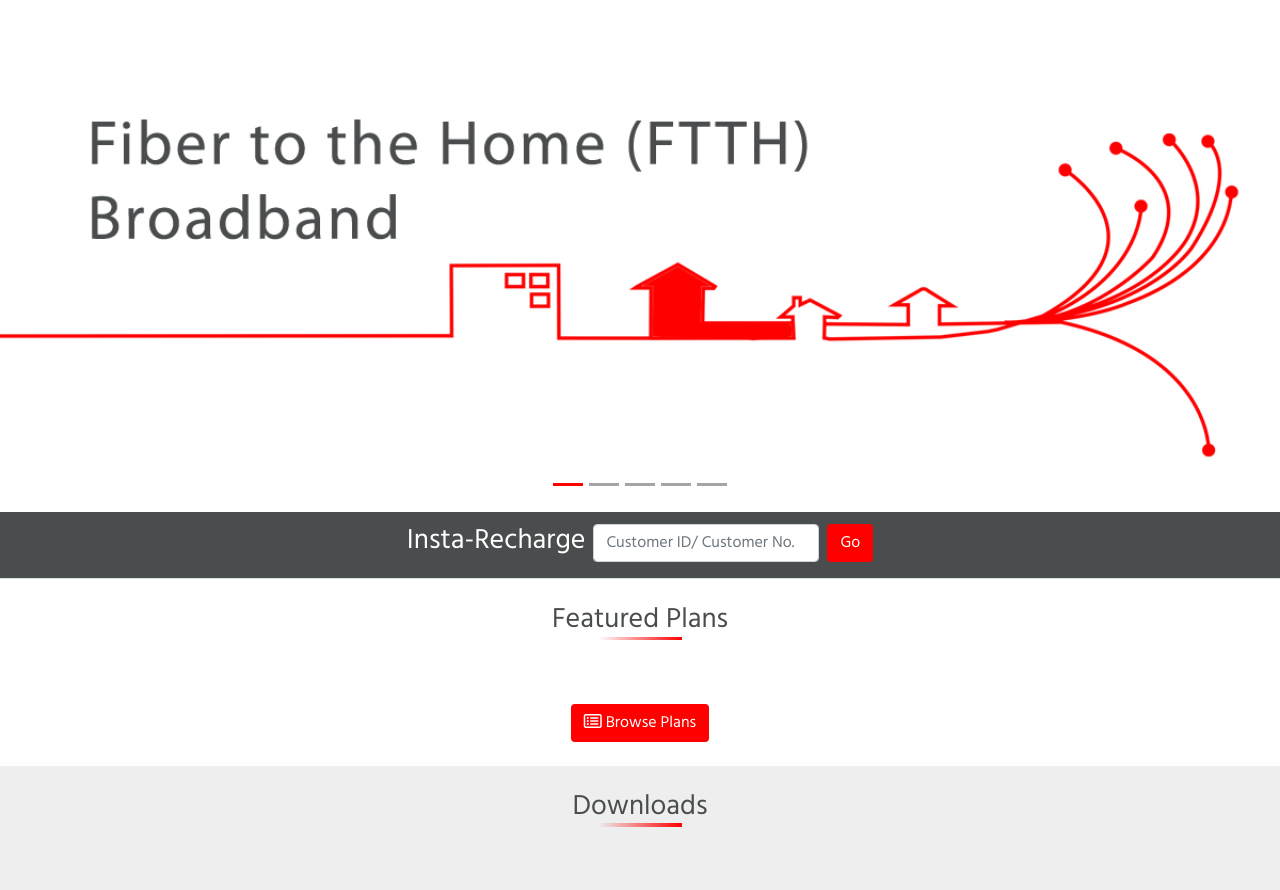
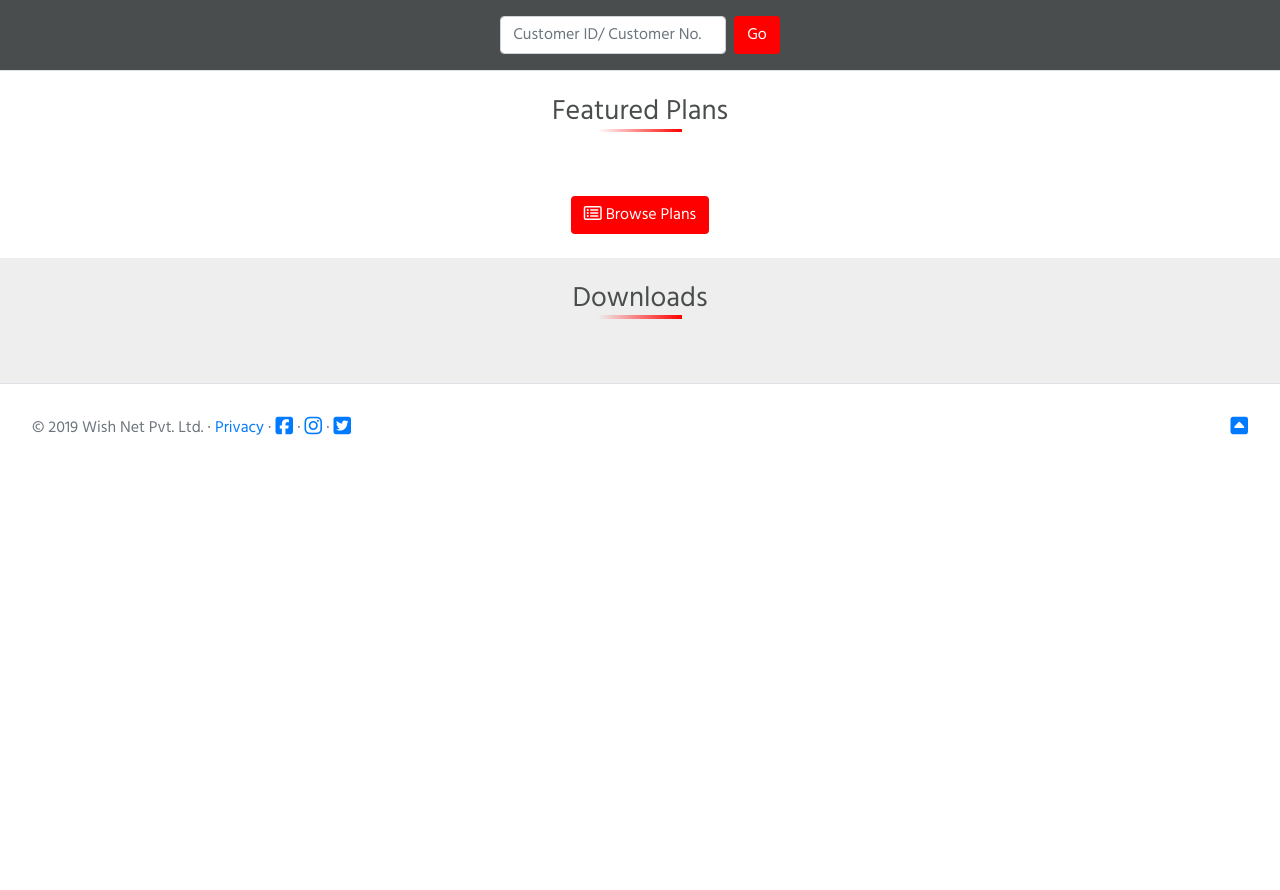
Before and after one commit to soumya707/wishnet-in, a Flask app: template website/templates/index.html in a window 1280 px wide. Shown: the part 112-1002 px from the top of the page. After the commit the page ends 547 px from the top, so only its background shows below. Run offline with Flask 2, Linux system fonts and the light colour scheme; the template is opened without the code that fills it: values that come from a table or form of the project are taken from there, others are empty; parts of the project's set-up code (start-up, migrations or seed data) failed here and were passed over; some libraries are stand-ins or nearby versions.

Commit message:
update: move carousel image handling to database

```diff
--- a/website/__init__.py
+++ b/website/__init__.py
@@ -50,7 +50,8 @@ Session(app)
 # import here to avoid cyclic import
 from website import views
 from website.models import (
-    BestPlans, Downloads, JobVacancy, FAQ, RegionalOffices, Services, Ventures)
+    BestPlans, CarouselImages, Downloads, JobVacancy, FAQ, RegionalOffices,
+    Services, Ventures)
 from website.models import  (
     BizPlan, FUPPlan, FTTHPlan, UnlimitedPlan)
 from website.security.models import Role, User
@@ -70,6 +71,7 @@ path = op.join(op.dirname(__file__), 'static')
 admin.add_view(CustomFileView(path, '/static/', name='Static Files'))
 admin.add_view(SuperuserModelView(User, db.session, category='Access'))
 admin.add_view(SuperuserModelView(Role, db.session, category='Access'))
+admin.add_view(EditorModelView(CarouselImages, db.session, category='Index'))
 admin.add_view(EditorModelView(Services, db.session, category='Index'))
 admin.add_view(EditorModelView(BestPlans, db.session, category='Index'))
 admin.add_view(EditorModelView(Downloads, db.session, category='Index'))
--- a/website/templates/index.html
+++ b/website/templates/index.html
@@ -10,53 +10,35 @@
 
   <!-- Indicators -->
   <ol class="carousel-indicators">
-    <li data-target="#carouselDiv" data-slide-to="0" class="active"></li>
-    <li data-target="#carouselDiv" data-slide-to="1"></li>
-    <li data-target="#carouselDiv" data-slide-to="2"></li>
-    <li data-target="#carouselDiv" data-slide-to="3"></li>
-    <li data-target="#carouselDiv" data-slide-to="4"></li>
+    {% for _ in carousel_images %}
+    <li data-target="#carouselDiv"
+        data-slide-to="{{ loop.index0 }}"
+        {% if loop.first %}class="active"{% endif %}></li>
+    {% endfor %}
   </ol>
 
   <!-- Images -->
   <div class="carousel-inner" role="listbox">
-    <div class="carousel-item active">
-      <img src="{{ url_for('static', filename='img/banners/banner_1.jpg') }}"
-           class="d-block w-100" alt="Banner 1">
+    {% for img in carousel_images %}
+    <div class="carousel-item {% if loop.first %}active{% endif %}">
+      <img src="{{ url_for('static', filename='img/banners/{}.jpg'.format(img.image_name)) }}"
+           class="d-block w-100" alt="{{ img.image_name }}">
     </div>
-    <div class="carousel-item">
-      <img src="{{ url_for('static', filename='img/banners/banner_2.jpg') }}"
-           class="d-block w-100" alt="Banner 2">
-    </div>
-    <div class="carousel-item">
-      <img src="{{ url_for('static', filename='img/banners/banner_3.jpg') }}"
-           class="d-block w-100" alt="Banner 3">
-    </div>
-    <div class="carousel-item">
-      <img src="{{ url_for('static', filename='img/banners/banner_4.jpg') }}"
-           class="d-block w-100" alt="Banner 4">
-    </div>
-    <div class="carousel-item">
-      <img src="{{ url_for('static', filename='img/banners/banner_5.jpg') }}"
-           class="d-block w-100" alt="Banner 5">
-    </div>
+    {% endfor %}
   </div>
 
 </div> <!-- carousel -->
 
 <!-- RECHARGE FACILITY -->
-<div class="container-fluid bg-dark-grey" id="recharge">
+<div class="container-fluid bg-dark-grey p-2">
 
-  <div class="d-flex justify-content-center py-2">
-    <h3 class="text-white px-1 pt-1">Insta-Recharge</h3>
-
-    <form class="form-inline justify-content-center px-1 pt-1"
+    <form class="form-inline justify-content-center px-5 pt-2"
           method="POST"
           action="{{ url_for('index') }}">
       {{ form.hidden_tag() }}
       {{ render_inline_field_with_errors(form.user_id) }}
       {{ render_submit_button_inline(form.submit)}}
     </form>
-  </div> <!-- flex -->
 
 </div> <!-- container -->
 
--- a/website/views.py
+++ b/website/views.py
@@ -17,7 +17,7 @@ from website.helpers import (
     ActivePlan, AuthenticateUser, ContractsByKey, Recharge)
 from website.models import (
     FAQ, BestPlans, Downloads, JobVacancy, NewConnection, RegionalOffices,
-    Services, Ventures)
+    Services, Ventures, CarouselImages)
 from website.paytm_utils import initiate_transaction, verify_transaction
 
 
@@ -63,6 +63,7 @@ def index():
             )
         )
 
+    carousel_images = CarouselImages.query.options(FromCache(cache)).all()
     services = Services.query.options(FromCache(cache)).all()
     best_plans = BestPlans.query.options(FromCache(cache)).all()
     downloads = Downloads.query.options(FromCache(cache)).all()
@@ -70,6 +71,7 @@ def index():
     return render_template(
         'index.html',
         form=form,
+        carousel_images=carousel_images,
         services=services,
         plans=best_plans,
         downloads=downloads,
```
Also changed, not shown: website/models.py (+16 -0 lines).
